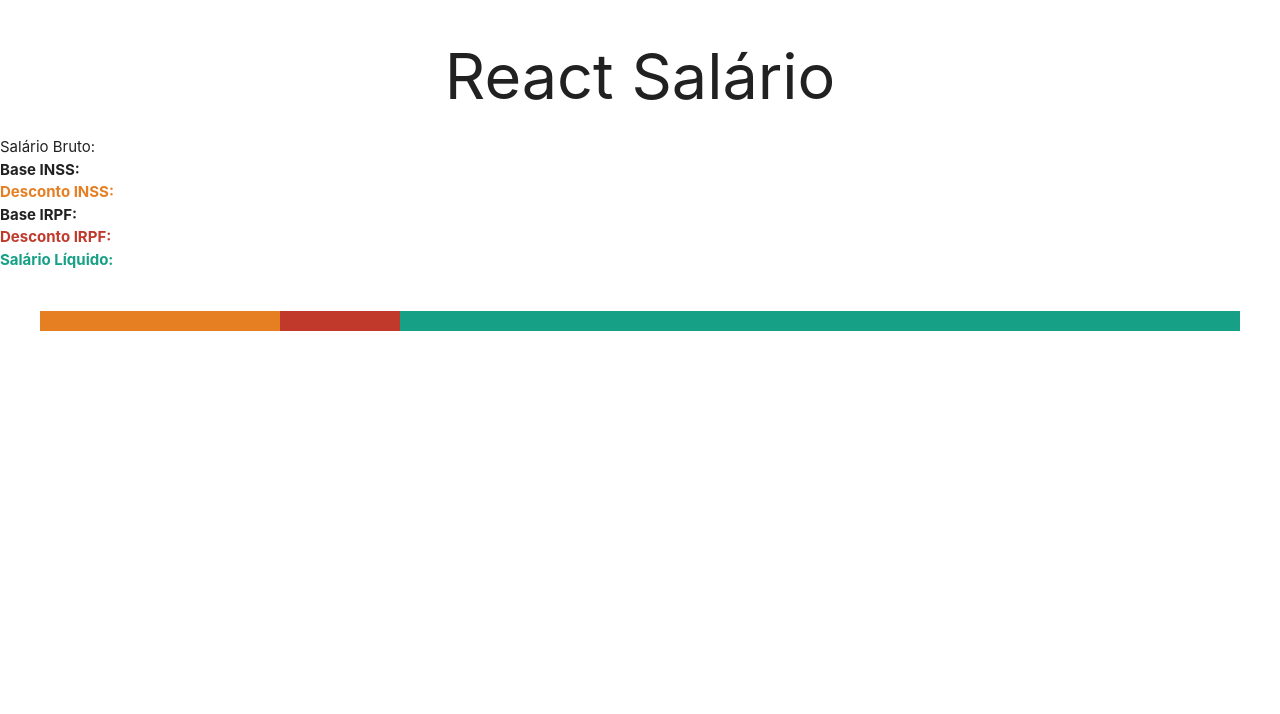
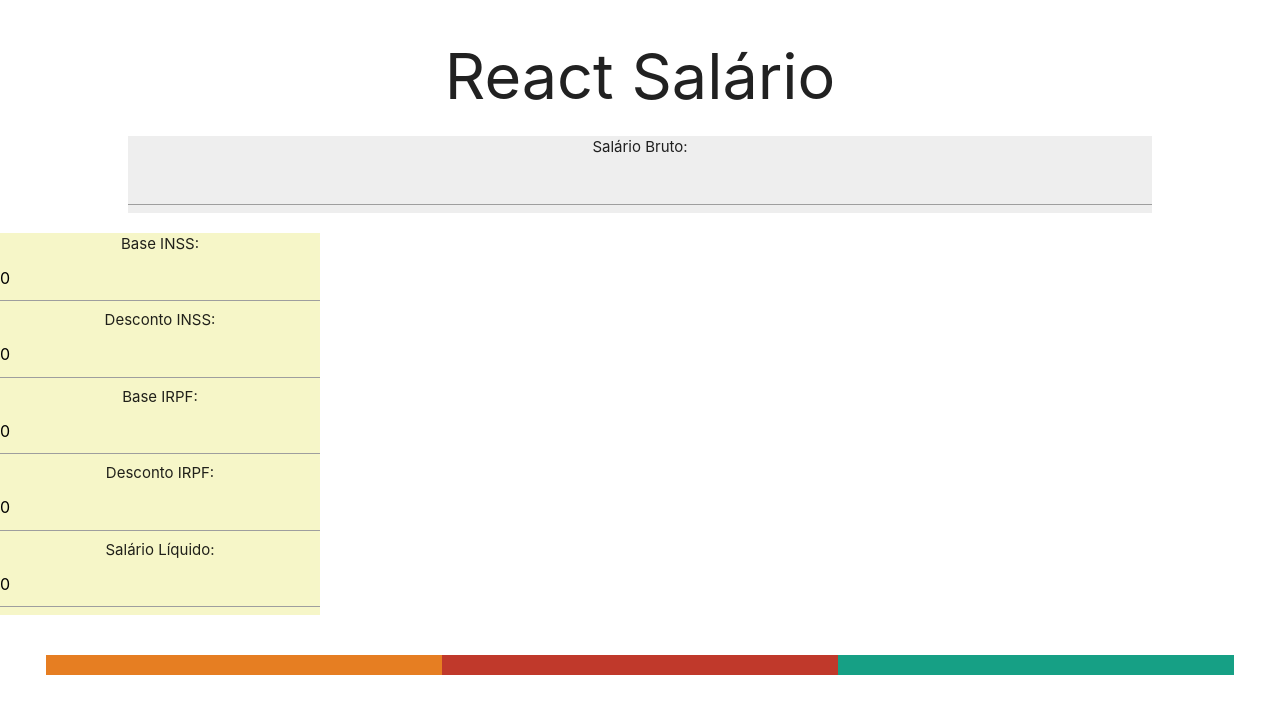
Before and after one commit to williancozzi/react-salario, a React (Create React App) app: page / in a window 1280 px wide. Shown: the top 714 px of the page. Built offline with nearby package versions, Linux system fonts and the light colour scheme.

Commit message:
fix(): input components

```diff
--- a/src/App.js
+++ b/src/App.js
@@ -4,22 +4,58 @@
 import InputReadOnly from "./components/input-readonly/InputReadOnly";
 
 export default class App extends Component {
+  constructor() {
+    super();
+
+    this.state = {
+      value: 0,
+      bar1: 33,
+      bar2: 33,
+      bar3: 33,
+    };
+  }
+
+  handleChangeInput = (newValue) => {
+    console.log(newValue);
+    this.setState({
+      value: newValue,
+    });
+  };
+
+  // handleChangeBar1 = (event) => {
+  //   const bar1 = +event.target.value;
+  //   const bar2 = +event.target.value - bar1;
+  //   const bar3 = +event.target.value - bar1;
+
+  //   this.setState({ bar1, bar2, bar3 });
+  // };
+
   render() {
+    const { value, bar1, bar2, bar3 } = this.state;
+
     return (
       <div>
         <h1 style={styles.centeredTitle}>React Salário</h1>
+        <div style={styles.salary}>
+          <InputFullSalary
+            onChangeInput={this.handleChangeInput}
+            title={"Salário Bruto:"}
+          />
+        </div>
         <div>
-          <InputFullSalary title={"Salário Bruto:"} />
-          <InputReadOnly title={"Base INSS:"} />
-          <InputReadOnly color={"#e67e22"} title={"Desconto INSS:"} />
-          <InputReadOnly title={"Base IRPF:"} />
-          <InputReadOnly color={"#c0392b"} title={"Desconto IRPF:"} />
-          <InputReadOnly color={"#16a085"} title={"Salário Líquido:"} />
+          <InputReadOnly value={value} title={"Base INSS:"} />
+          <InputReadOnly value={value} title={"Desconto INSS:"} />
+          <InputReadOnly value={value} title={"Base IRPF:"} />
+          <InputReadOnly value={value} title={"Desconto IRPF:"} />
         </div>
+        <div>
+          <InputReadOnly value={value} title={"Salário Líquido:"} />
+        </div>
+
         <div style={styles.bars}>
-          <ColorBar value={20} color={"#e67e22"} />
-          <ColorBar value={10} color={"#c0392b"} />
-          <ColorBar value={70} color={"#16a085"} />
+          <ColorBar value={bar1} color={"#e67e22"} />
+          <ColorBar value={bar2} color={"#c0392b"} />
+          <ColorBar value={bar3} color={"#16a085"} />
         </div>
       </div>
     );
@@ -37,4 +73,7 @@
     justifyContent: "center",
     padding: "0px 40px",
   },
+  salary: {
+    textAlign: "-webkit-center",
+  },
 };
--- a/src/components/input-full-salary/InputFullSalary.js
+++ b/src/components/input-full-salary/InputFullSalary.js
@@ -1,9 +1,25 @@
 import React, { Component } from "react";
+import css from "./inputsalary.module.css";
 
 export default class InputFullSalary extends Component {
+  handleInput = (event) => {
+    const newValue = event.target.value;
+    this.props.onChangeInput(newValue);
+  };
+
   render() {
-    const { title } = this.props;
+    const { title, value } = this.props;
 
-    return <div>{title}</div>;
+    return (
+      <div className={css.flexRow}>
+        <span>{title}</span>
+        <input
+          type="number"
+          value={value}
+          min={0}
+          onChange={this.handleInput}
+        />
+      </div>
+    );
   }
 }
--- /dev/null
+++ b/src/components/input-full-salary/inputsalary.module.css
@@ -0,0 +1,10 @@
+.flexRow {
+  display: flex;
+  flex-direction: row;
+  align-items: center;
+  flex-wrap: wrap;
+  justify-content: center;
+  background-color: rgba(230, 230, 230, 0.664);
+  width: 80%;
+  margin-bottom: 20px;
+}
--- a/src/components/input-readonly/InputReadOnly.js
+++ b/src/components/input-readonly/InputReadOnly.js
@@ -1,9 +1,15 @@
 import React, { Component } from "react";
+import css from "./input.module.css";
 
 export default class InputReadOnly extends Component {
   render() {
-    const { title, color } = this.props;
+    const { title, value } = this.props;
 
-    return <div style={{ color: color, fontWeight: 700 }}>{title}</div>;
+    return (
+      <div className={css.flexRow}>
+        <span>{title}</span>
+        <input readOnly value={value} type="number"></input>
+      </div>
+    );
   }
 }
--- /dev/null
+++ b/src/components/input-readonly/input.module.css
@@ -0,0 +1,9 @@
+.flexRow {
+  display: flex;
+  flex-direction: row;
+  align-items: center;
+  flex-wrap: wrap;
+  justify-content: center;
+  background-color: rgba(245, 245, 190, 0.842);
+  width: 25%;
+}
```
